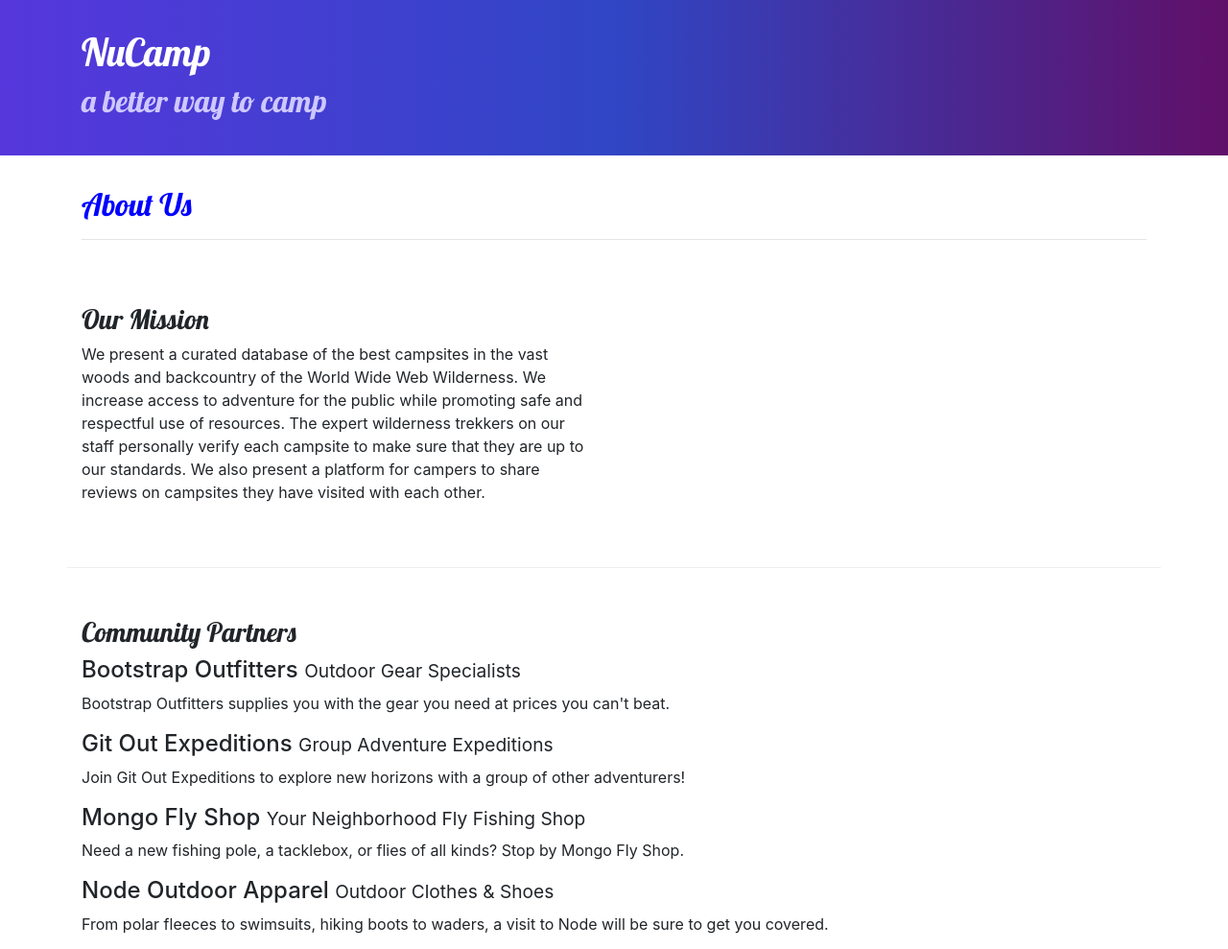
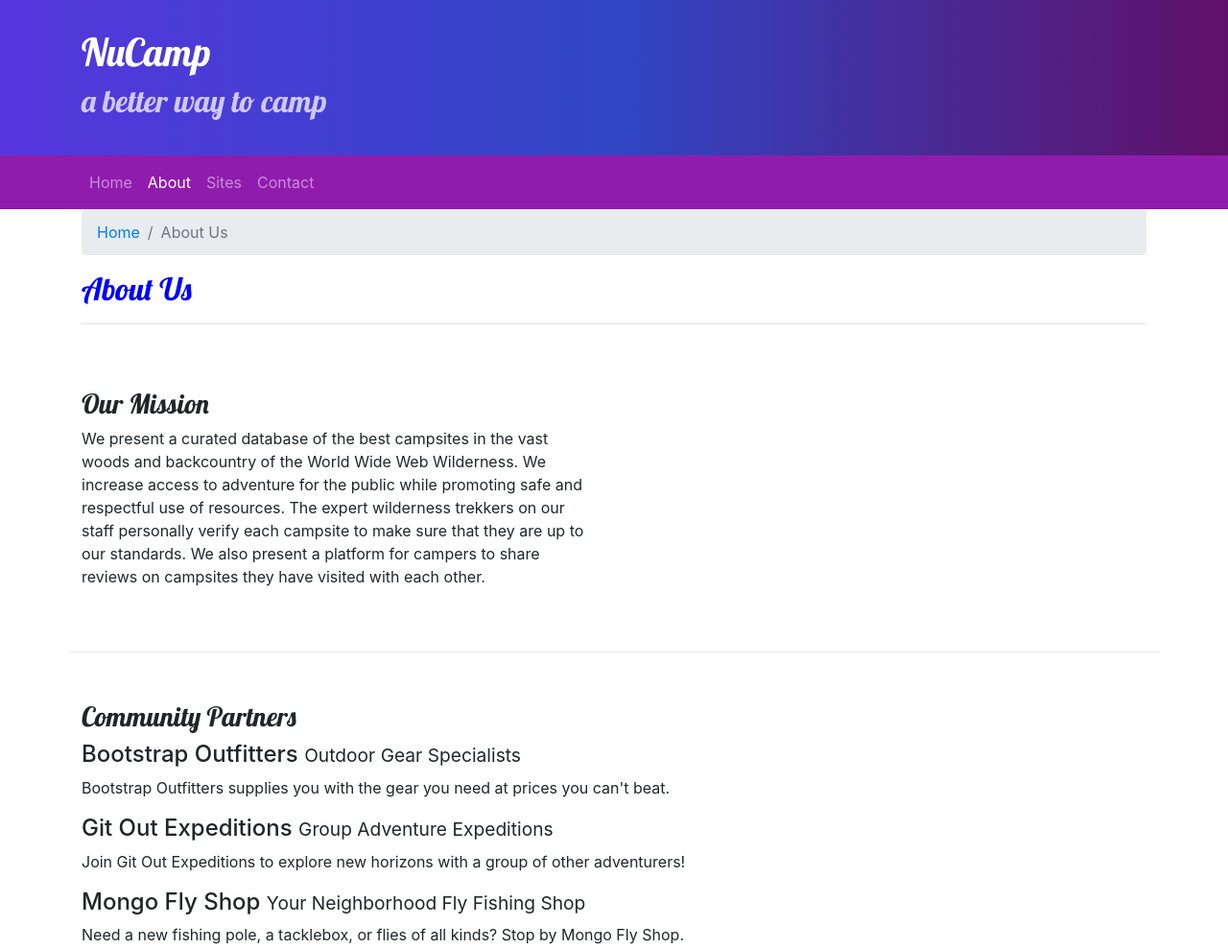
Before and after one commit to stateofminddesignz/NC-site, a website: page aboutus.html in a window 1280 px wide. Shown: the top 989 px of the page at 96% size. Drawn offline with nearby package versions, Linux system fonts and the light colour scheme.

Commit message:
Navbar and Breadcrumbs

```diff
--- a/aboutus.html
+++ b/aboutus.html
@@ -33,10 +33,29 @@
             </div>
         </div>
     </header>
+    <nav class="navbar navbar-expand-sm navbar-dark sticky-top">
+        <div class="container">
+        <button class="navbar-toggler ml-auto" type="button" data-toggle="collapse" data-target="#nucampNavbar">
+          <span class="navbar-toggler-icon"></span>
+        </button>
+        <div class="collapse navbar-collapse" id="nucampNavbar">
+        <ul class="navbar-nav">
+          <li class="nav-item"><a class="nav-link" href="index.html">Home</a></li>
+          <li class="nav-item active"><a class="nav-link" href="#">About</a></li>
+          <li class="nav-item "><a class="nav-link" href="#">Sites</a></li>
+          <li class="nav-item"><a class="nav-link" href="#">Contact</a></li>
+        </ul>
+      </div>
+      </div>
+      </nav>
 
     <div class="container">
         <div class="row">
             <div class="col">
+                <ol class="breadcrumb">
+                    <li class="breadcrumb-item"><a href="index.html">Home</a></li>
+                    <li class="breadcrumb-item active">About Us</li>
+                </ol>
                <h2>About Us</h2>
                <hr />
             </div>
--- a/css/styles.css
+++ b/css/styles.css
@@ -21,7 +21,8 @@ footer{
 .jumbotron{
     padding:30px;
     background-image: linear-gradient(to right,#5637dd,#3046c5,#601068);
-    color:white
+    color:white;
+    margin: 0;
 }
 
 .row-content{
@@ -29,3 +30,7 @@ footer{
     border-bottom:1px ridge ;
     min-height: 200px;
 }
+
+.navbar{
+    background-color: #901cad;
+}
```
Also changed, not shown: index.html (+24 -4 lines).
